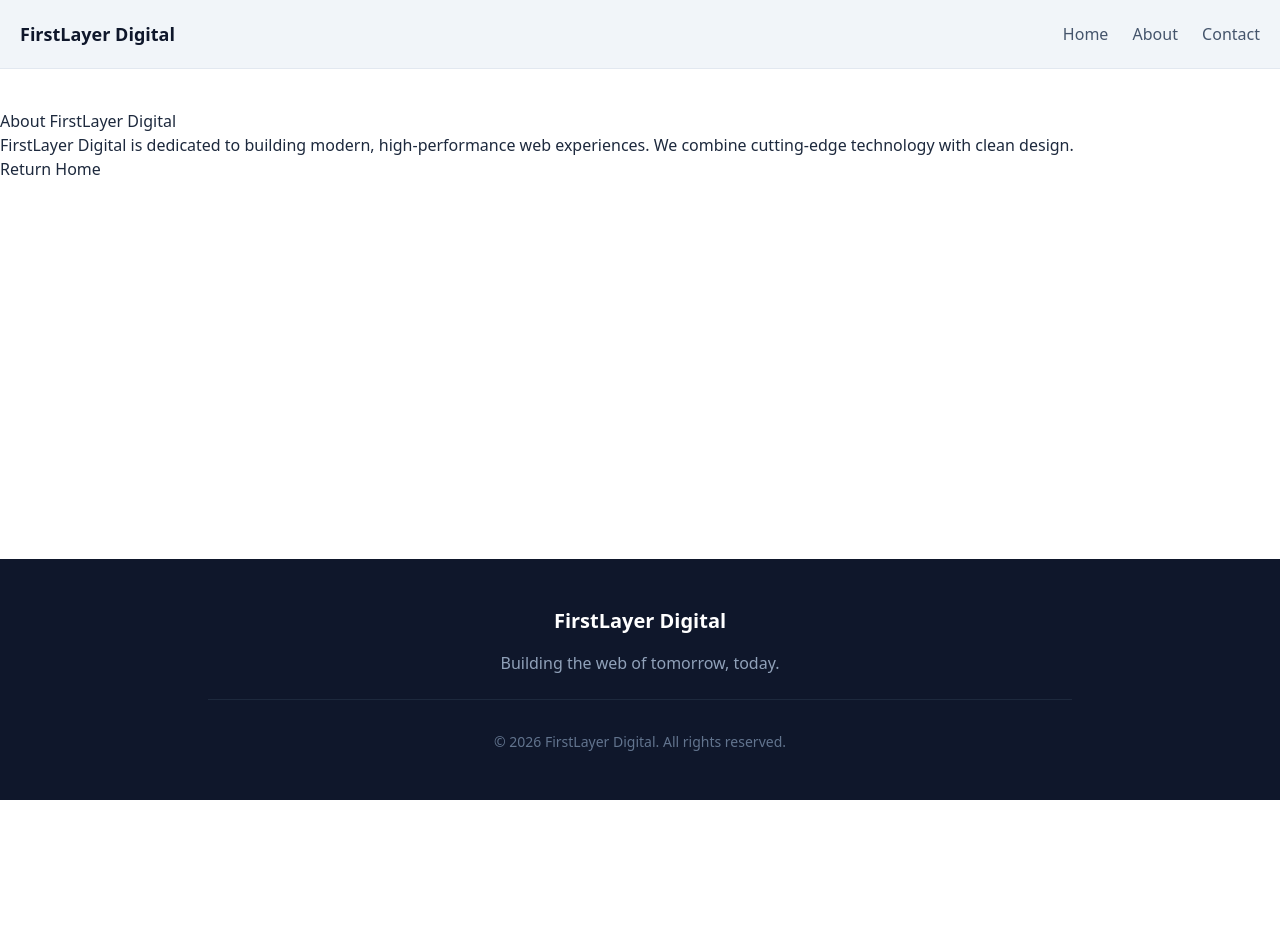
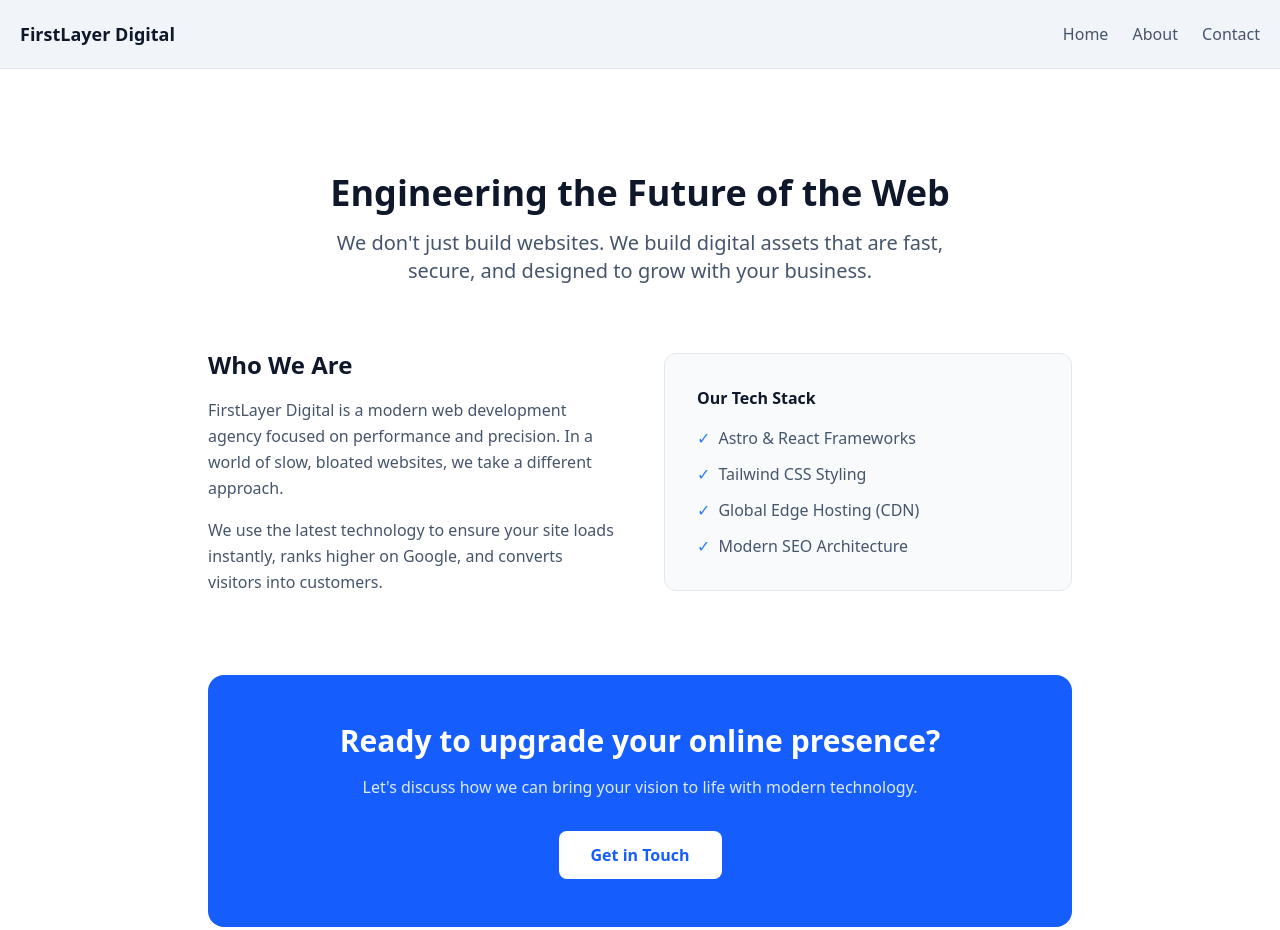
Before and after one commit to firstlayerdigital/first-layer-website, an Astro site: page /about in a window 1280 px wide. Shown: the top 930 px of the page. Before the commit the page ends 800 px from the top, so only its background shows below. Built offline with nearby package versions, Linux system fonts and the light colour scheme; Astro itself is replaced by a stand-in of ours.

```diff
--- a/src/pages/about.astro
+++ b/src/pages/about.astro
@@ -3,11 +3,54 @@ import Layout from '../layouts/Layout.astro';
 ---
 
 <Layout>
-	<h1>About FirstLayer Digital</h1>
-	<p>
-		FirstLayer Digital is dedicated to building modern, high-performance web experiences.
-		We combine cutting-edge technology with clean design.
-	</p>
+	<main class="max-w-4xl mx-auto mt-16 px-4">
 
-	<a href="/">Return Home</a>
+		<div class="text-center mb-16">
+			<h1 class="text-4xl font-bold text-slate-900 mb-4">Engineering the Future of the Web</h1>
+			<p class="text-xl text-slate-600 max-w-2xl mx-auto">
+				We don't just build websites. We build digital assets that are fast, secure, and designed to grow with your business.
+			</p>
+		</div>
+
+		<div class="grid md:grid-cols-2 gap-12 items-center mb-20">
+			<div>
+				<h2 class="text-2xl font-bold text-slate-900 mb-4">Who We Are</h2>
+				<p class="text-slate-600 mb-4 leading-relaxed">
+					FirstLayer Digital is a modern web development agency focused on performance and precision. In a world of slow, bloated websites, we take a different approach.
+				</p>
+				<p class="text-slate-600 leading-relaxed">
+					We use the latest technology to ensure your site loads instantly, ranks higher on Google, and converts visitors into customers.
+				</p>
+			</div>
+
+			<div class="bg-slate-50 p-8 rounded-xl border border-slate-200">
+				<h3 class="font-bold text-slate-900 mb-4">Our Tech Stack</h3>
+				<ul class="space-y-3 text-slate-600">
+					<li class="flex items-center">
+						<span class="text-blue-500 mr-2">✓</span> Astro & React Frameworks
+					</li>
+					<li class="flex items-center">
+						<span class="text-blue-500 mr-2">✓</span> Tailwind CSS Styling
+					</li>
+					<li class="flex items-center">
+						<span class="text-blue-500 mr-2">✓</span> Global Edge Hosting (CDN)
+					</li>
+					<li class="flex items-center">
+						<span class="text-blue-500 mr-2">✓</span> Modern SEO Architecture
+					</li>
+				</ul>
+			</div>
+		</div>
+
+		<div class="text-center bg-blue-600 rounded-2xl p-12 mb-20">
+			<h2 class="text-3xl font-bold text-white mb-4">Ready to upgrade your online presence?</h2>
+			<p class="text-blue-100 mb-8 max-w-xl mx-auto">
+				Let's discuss how we can bring your vision to life with modern technology.
+			</p>
+			<a href="/contact" class="bg-white text-blue-600 px-8 py-3 rounded-lg font-bold hover:bg-slate-100 transition-colors inline-block">
+				Get in Touch
+			</a>
+		</div>
+
+	</main>
 </Layout>
```
